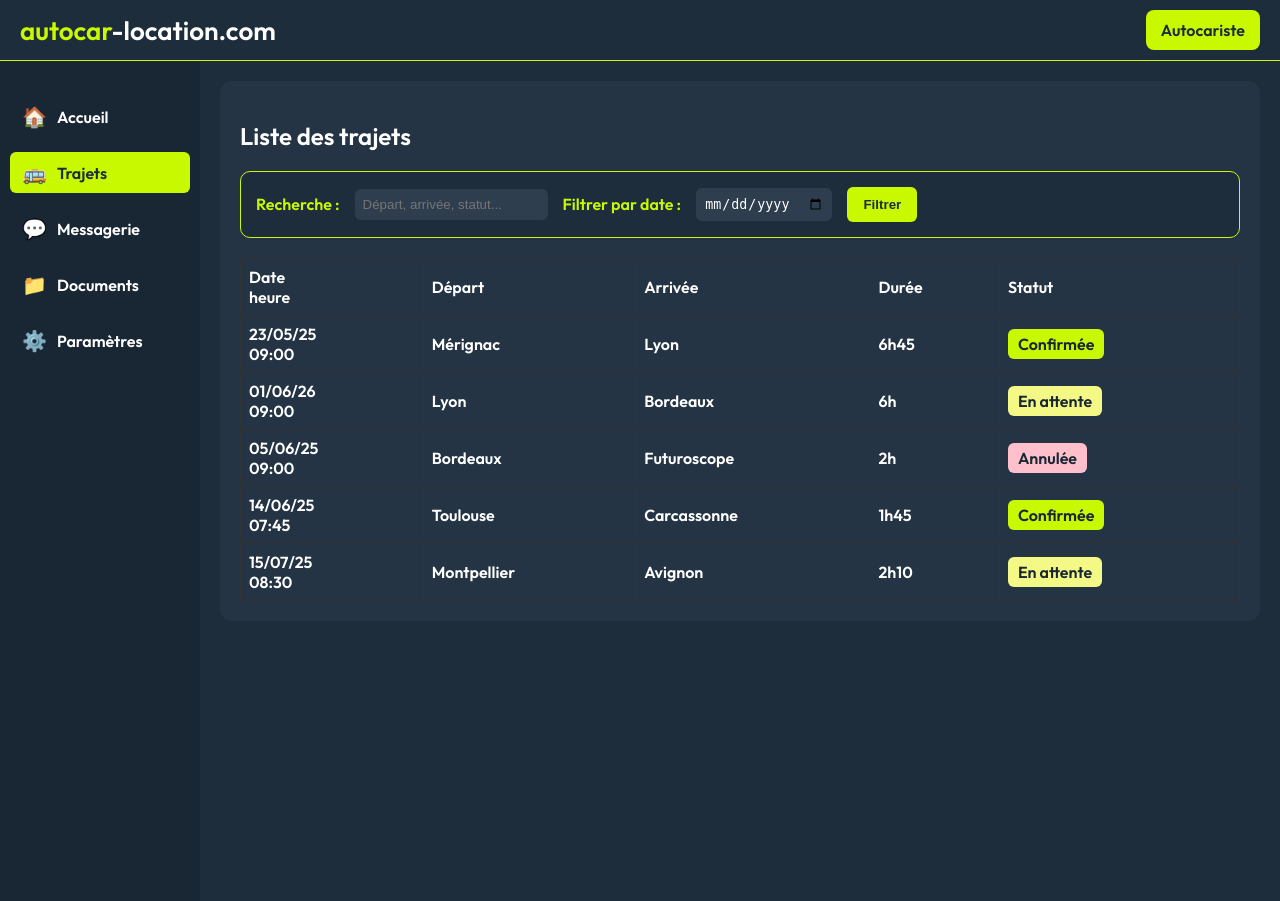
After one commit to NoahEpi/Autocar-location-Neotravel, a Flask app: page /trajets in a window 1280 px wide. The commit adds this page. Run offline with Flask 3, Linux system fonts and the light colour scheme.

Commit message:
Page trajet

```diff
--- a/neotravel_app/app.py
+++ b/neotravel_app/app.py
@@ -95,7 +95,16 @@ def messagerie_autocariste():
         "conversation": groupes[index]["messages"]
     }
     return render_template("messagerie.html", data=data)
-
+@app.route('/trajets')
+def trajets():
+    trajets = [
+        {"date": "23/05/25", "heure": "09:00", "depart": "Mérignac", "arrivee": "Lyon","duree": "6h45", "statut": "Confirmée"},
+        {"date": "01/06/26", "heure": "09:00", "depart": "Lyon", "arrivee": "Bordeaux","duree": "6h", "statut": "En attente"},
+        {"date": "05/06/25", "heure": "09:00", "depart": "Bordeaux", "arrivee": "Futuroscope","duree": "2h", "statut": "Annulée"},
+        {"date": "14/06/25", "heure": "07:45", "depart": "Toulouse", "arrivee": "Carcassonne", "duree": "1h45", "statut": "Confirmée"},
+        {"date": "15/07/25", "heure": "08:30", "depart": "Montpellier", "arrivee": "Avignon", "duree": "2h10", "statut": "En attente"}
+    ]
+    return render_template('trajets.html', trajets=trajets )
 
 if __name__ == '__main__':
     app.run(debug=True)
--- a/neotravel_app/templates/dashboard.html
+++ b/neotravel_app/templates/dashboard.html
@@ -20,7 +20,7 @@
     <aside class="sidebar">
   <ul class="menu">
   <li class="active"><a href="#accueil"><span class="icon">🏠</span><span class="label">Accueil</span></a></li>
-  <li><a href="#trajets"><span class="icon">🚌</span><span class="label">Trajets</span></a></li>
+  <li class="{% if request.path == '/trajets' %}active{% endif %}"><a href="{{ url_for('trajets') }}"><span class="icon">🚌</span><span class="label">Trajets</span></a></li>
   <li class="active"><a href="{{ url_for('messagerie') if data.role == 'client' else url_for('messagerie_autocariste') }}"><span class="icon">💬</span><span class="label">Messagerie</span></a></li>
   <li><a href="#documents"><span class="icon">📁</span><span class="label">Documents</span></a></li>
 
--- a/neotravel_app/templates/messagerie.html
+++ b/neotravel_app/templates/messagerie.html
@@ -21,12 +21,12 @@
       <ul class="menu">
         <li><a href="/"><span class="icon">🏠</span><span class="label">Accueil</span></a></li>
         {% if data.role == 'client' %}
-          <li><a href="#trajets"><span class="icon">🚌</span><span class="label">Voyages</span></a></li>
+          <li class="{% if request.path == '/trajets' %}active{% endif %}"><a href="{{ url_for('trajets') }}"><span class="icon">🚌</span><span class="label">Trajets</span></a></li>
           <li class="active"><a href="#messagerie"><span class="icon">💬</span><span class="label">Messagerie</span></a></li>
           <li><a href="#documents"><span class="icon">📁</span><span class="label">Documents</span></a></li>
           <li><a href="#parametres"><span class="icon">⚙️</span><span class="label">Paramètres</span></a></li>
         {% else %}
-          <li><a href="#missions"><span class="icon">📄</span><span class="label">Missions</span></a></li>
+          <li class="{% if request.path == '/trajets' %}active{% endif %}"><a href="{{ url_for('trajets') }}"><span class="icon">🚌</span><span class="label">Trajets</span></a></li>
           <li class="active"><a href="#messagerie"><span class="icon">💬</span><span class="label">Messagerie</span></a></li>
           <li><a href="#documents"><span class="icon">📁</span><span class="label">Documents</span></a></li>
           <li><a href="#statistiques"><span class="icon">📊</span><span class="label">Statistiques</span></a></li>
--- /dev/null
+++ b/neotravel_app/templates/trajets.html
@@ -0,0 +1,99 @@
+<!DOCTYPE html>
+<html lang="fr">
+<head>
+  <meta charset="UTF-8">
+  <title>Trajets – Neotravel</title>
+  <link rel="stylesheet" href="/static/style.css">
+  <link href="https://fonts.googleapis.com/css2?family=Outfit:wght@600&display=swap" rel="stylesheet">
+  <style>
+    .filter-form {
+      display: flex;
+      flex-wrap: wrap;
+      gap: 15px;
+      align-items: center;
+      background-color: #1d2d3c;
+      padding: 15px;
+      border-radius: 10px;
+      margin-bottom: 20px;
+      border: 1px solid #c8f900;
+    }
+    .filter-form label {
+      color: #c8f900;
+      font-weight: bold;
+    }
+    .filter-form input[type="text"],
+    .filter-form input[type="date"] {
+      padding: 8px;
+      border-radius: 6px;
+      border: none;
+      background: #2e3e4e;
+      color: white;
+    }
+    .filter-form button {
+      background: #c8f900;
+      color: #1d2d3c;
+      font-weight: bold;
+      border: none;
+      border-radius: 6px;
+      padding: 10px 16px;
+      cursor: pointer;
+    }
+  </style>
+</head>
+<body>
+  <header class="top-bar">
+    <div class="title">
+      <span class="logo-green">autocar</span><span class="logo-white">-location.com</span>
+    </div>
+    <a class="switch-btn" href="/autocariste">Autocariste</a>
+  </header>
+
+  <div class="container">
+    <aside class="sidebar">
+      <ul class="menu">
+        <li class="{% if request.path == '/' %}active{% endif %}"><a href="/"><span class="icon">🏠</span><span class="label">Accueil</span></a></li>
+        <li class="{% if request.path == '/trajets' %}active{% endif %}"><a href="{{ url_for('trajets') }}"><span class="icon">🚌</span><span class="label">Trajets</span></a></li>
+        <li class="{% if '/messagerie' in request.path %}active{% endif %}"><a href="/messagerie"><span class="icon">💬</span><span class="label">Messagerie</span></a></li>
+        <li><a href="#"><span class="icon">📁</span><span class="label">Documents</span></a></li>
+        <li><a href="#"><span class="icon">⚙️</span><span class="label">Paramètres</span></a></li>
+      </ul>
+    </aside>
+
+    <main class="dashboard">
+      <section class="content-box">
+        <h2>Liste des trajets</h2>
+
+        <form method="get" class="filter-form">
+          <label for="search">Recherche :</label>
+          <input type="text" id="search" name="search" placeholder="Départ, arrivée, statut..." value="{{ request.args.get('search', '') }}">
+
+          <label for="date">Filtrer par date :</label>
+          <input type="date" id="date" name="date" value="{{ request.args.get('date', '') }}">
+
+          <button type="submit">Filtrer</button>
+        </form>
+
+        <table>
+          <tr><th>Date<br>heure</th><th>Départ</th><th>Arrivée</th><th>Durée</th><th>Statut</th></tr>
+          {% set search = request.args.get('search', '').lower() %}
+          {% set date_filter = request.args.get('date', '') %}
+
+          {% for t in trajets %}
+            {% set match_search = (search in t.depart.lower()) or (search in t.arrivee.lower()) or (search in t.statut.lower()) if search else true %}
+            {% set match_date = (date_filter == t.date) if date_filter else true %}
+            {% if match_search and match_date %}
+            <tr>
+              <td>{{ t.date }}<br>{{ t.heure }}</td>
+              <td>{{ t.depart }}</td>
+              <td>{{ t.arrivee }}</td>
+              <td>{{ t.duree if t.duree is defined else '?' }}</td>
+              <td><span class="status {{ t.statut|lower }}">{{ t.statut }}</span></td>
+            </tr>
+            {% endif %}
+          {% endfor %}
+        </table>
+      </section>
+    </main>
+  </div>
+</body>
+</html>
```
